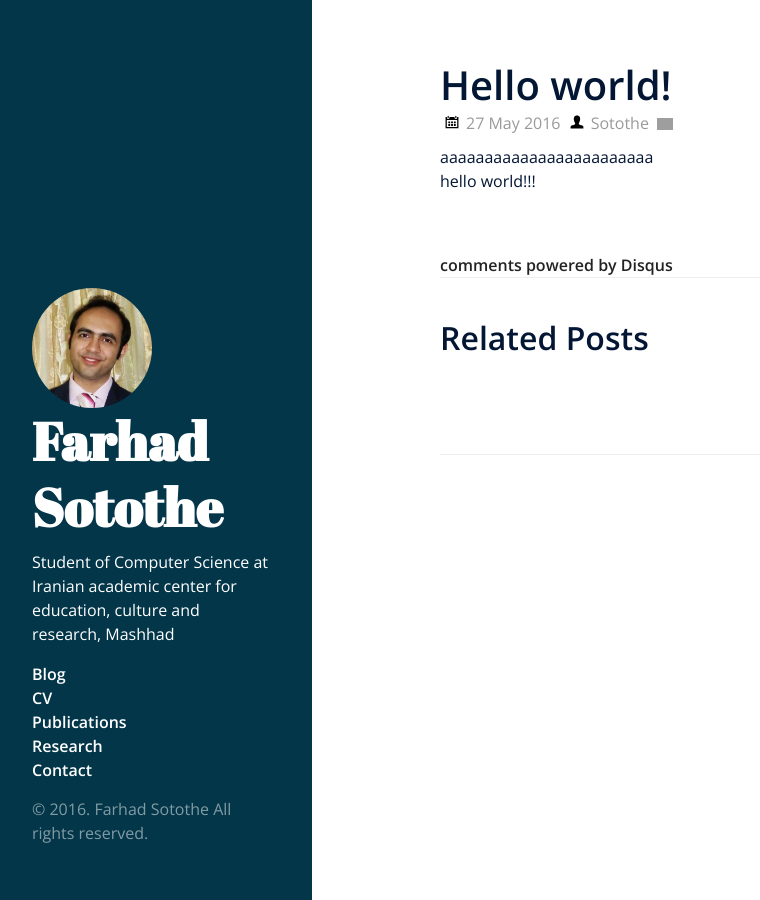
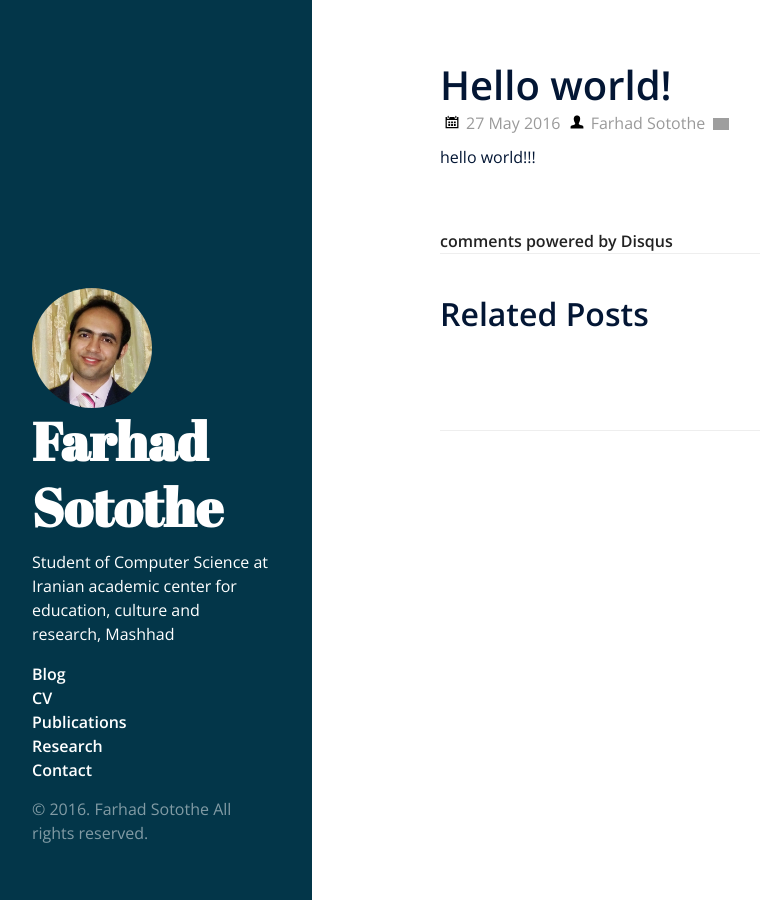
Before and after one commit to sotothe/sotothe.github.io, a Jekyll site: the page built from _posts/2016-05-27-Hello-world!.md, in a window 1280 px wide. Shown: the whole page, without its empty margins (8-768 px from the left). Built offline with Jekyll 4.4.1, drawn with Linux system fonts in a browser that asks for light colours; nearby versions of some CDN libraries; comment, search, counter and statistics services are not loaded; grey boxes are pictures that could not be loaded.

Commit message:
Mr Hyde was here …

```diff
--- a/_layouts/post.html
+++ b/_layouts/post.html
@@ -6,18 +6,13 @@
   <h1>{{ page.title }}</h1>
       <span class="post-date">
     <img class="img-icon" src="/public/images/iconmonstr-calendar-5-icon.svg"></img>{{ page.date | date_to_string }}
-    <img class="img-icon" src="/public/images/iconmonstr-user-icon.svg"></img>Sotothe
-<!--
-{{ page.author }}
--->
+    <img class="img-icon" src="/public/images/iconmonstr-user-icon.svg"></img>{{ page.author }}
+
 <!--
     <img class="img-icon" src="/public/images/iconmonstr-tags-3-icon.svg"></img>{% for categories in page.categories %} {{ categories }} {% if forloop.last != true %} {% endif %} {% endfor %}
 -->
     <img class="img-icon" src="/public/images/iconmonstr-speech-bubble-14-icon.svg"></img><a href="{{site.url}}{{ page.url }}#disqus_thread" data-disqus-identifier="{{ page.url }}"></a>
 </span>
-
-
-aaaaaaaaaaaaaaaaaaaaaaaa
 
   {{ content }}
 </div>
```
